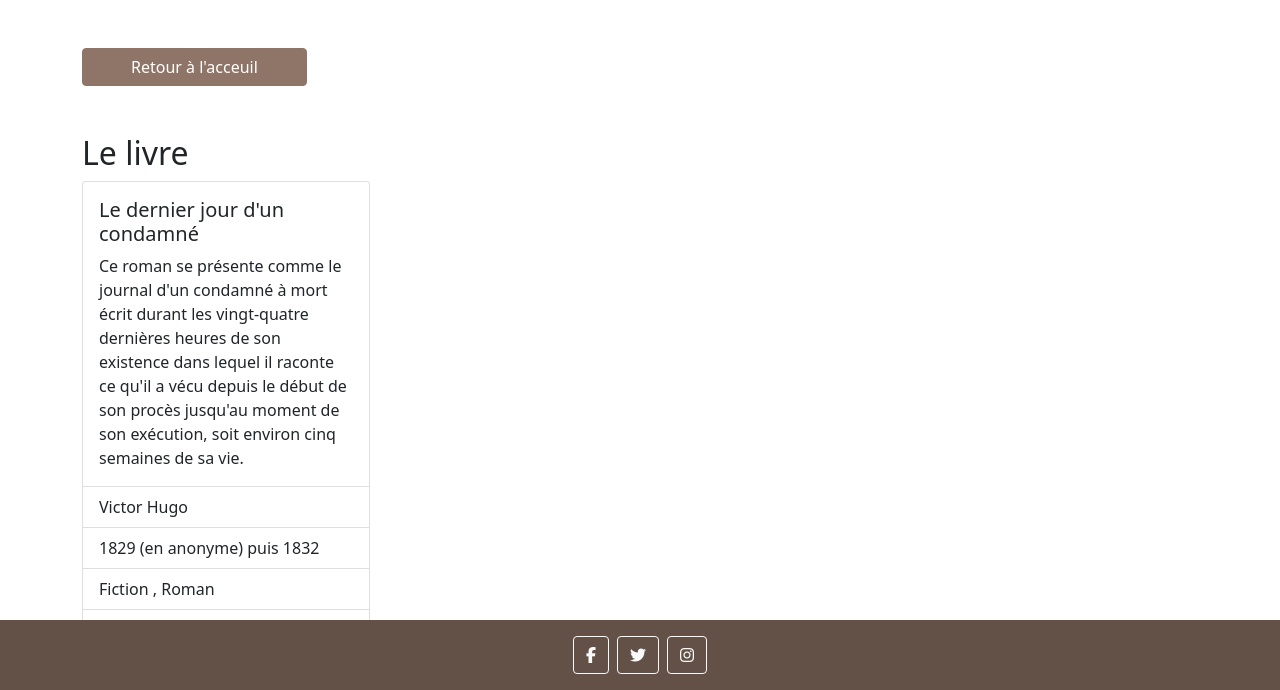
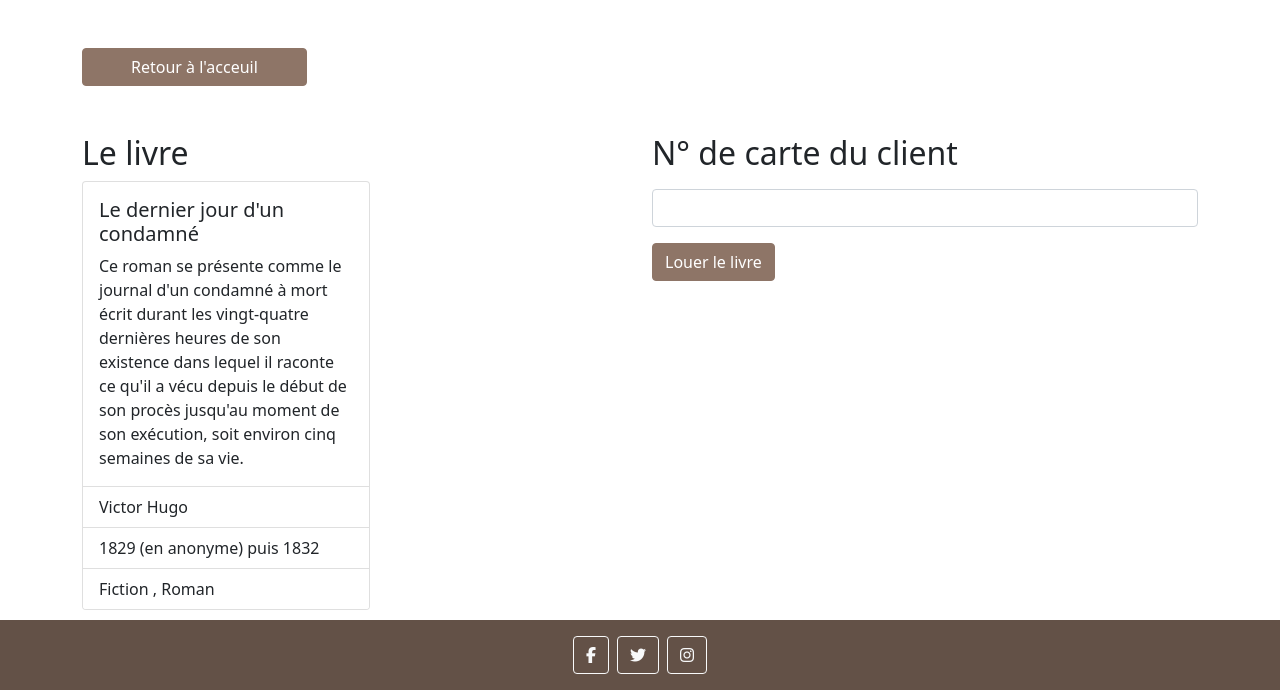
Before and after one commit to AlexisFioreCode/ProjetLibrary, a PHP site: page /book.php?index=1 in a window 1280 px wide. Shown: the part 110-800 px from the top of the page. Run offline with PHP 8.4, Linux system fonts and the light colour scheme; data comes from the database, SQL or seed files in the repository; some libraries are stand-ins or nearby versions.

Commit message:
update books done

```diff
--- a/book.php
+++ b/book.php
@@ -12,6 +12,16 @@ if(isset($_GET["index"]) && !empty($_GET["index"])) {
    $book= $bookManager->getBook($_GET["index"]);
 }
 
+if(!empty($_POST)) {
+   $peopleManager = new PeopleManager;
+   $people = $peopleManager->getPeopleByCard_number($_POST["card_number"]);
+   $result = $bookManager->updateBookStatus("yes" , $people->getId(), $_GET["index"] );
+   if ($result) {
+      header('Location: index.php');
+   }
+}
+
+
 
 require "view/bookView.php";
 ?>
--- a/model/bookManager.php
+++ b/model/bookManager.php
@@ -54,8 +54,14 @@ class BookManager {
   }
 
   // Met à jour le statut d'un livre emprunté
-  public function updateBookStatus() {
-
+  public function updateBookStatus(string $borrowed , ?int $people_id, int $book_id ) {
+    $query = $this->db->prepare("UPDATE books SET borrowed = :borrowed , people_id = :people_id WHERE id = :book_id ");
+        $result = $query->execute([
+            "borrowed"=> $borrowed,
+            "people_id" => $people_id,
+            "book_id"=> $book_id
+        ]);
+        return $result;
   }
 
   public function deleteBook(int $book_id) {
--- a/model/peopleManager.php
+++ b/model/peopleManager.php
@@ -5,7 +5,7 @@ class PeopleManager {
   private PDO $db;
 
   public function __construct() {
-      $this->db = new PDO('mysql:host=localhost;dbname=library_php2', 'root', '');
+      $this->db = new PDO('mysql:host=localhost;dbname=library_php', 'root', '');
   }
 
   // Récupère tous les utilisateurs
@@ -19,7 +19,13 @@ class PeopleManager {
   }
 
   // Récupère un utilisateur par son code personnel
-  public function getUser() {
-
+  public function getPeopleByCard_number(int $card_number) {
+    $query= $this->db->prepare("SELECT * FROM people WHERE card_number=:card_number");
+        $query->execute([
+            "card_number" =>  $card_number
+         ]);
+        $response = $query->fetch(PDO::FETCH_ASSOC);
+        $result = new People ($response);
+        return $result;
   }
 }
--- a/view/bookView.php
+++ b/view/bookView.php
@@ -3,10 +3,10 @@ require "layout/header.php";
 ?>
 
 <a class="btn btn-dark text-white px-5 mb-5" href="index.php">Retour à l'acceuil</a>
+<?php if(is_array($book)): ?>
 <div class="row">
     <div class="col">
         <h2>Le livre</h2>
-        <?php if(is_array($book)): ?>
         <div class="card" style="width: 18rem;">
             <div class="card-body">
                 <h5 class="card-title"><?php echo $book[0]->getBook_name(); ?></h5>
@@ -18,7 +18,7 @@ require "layout/header.php";
                 <li class="list-group-item"><?php echo $book[0]->getCategory() ?></li>
             </ul>
             <div class="card-body">
-            <a class="btn btn-danger text-white px-5" href="">Changer son statut </a>
+            <a href="returnbook.php?index=<?php echo $book[0]->getId();?>" class="btn btn-danger text-white px-5" href="">Rendre le livre</a>
             </div>
         </div>
     </div>
@@ -35,7 +35,11 @@ require "layout/header.php";
             </ul>
         </div>
     </div>
+</div>
 <?php else : ?>
+<div class="row">
+    <div class="col">
+        <h2>Le livre</h2>
         <div class="card" style="width: 18rem;">
             <div class="card-body">
                 <h5 class="card-title"><?php echo $book->getBook_name(); ?></h5>
@@ -46,13 +50,21 @@ require "layout/header.php";
                 <li class="list-group-item"><?php echo $book->getCreated_date() ?></li>
                 <li class="list-group-item"><?php echo $book->getCategory() ?></li>
             </ul>
-        <div class="card-body">
-            <a class="btn btn-danger text-white px-5" href="">Changer son statut </a>
+        </div>
+    </div>
+    <div class="col">
+        <form action="" method="post">
+            <div class="mb-3">
+                <label for="card_number" class="form-label"><h2>N° de carte du client</h2></label>
+                <input type="text" class="form-control" name="card_number" required>
+            </div>
+            <button type="submit" class="btn btn-dark">Louer le livre</button>
+        </form>
+    </div>
 </div>
 <?php endif ?>
 
-    </div>
-</div>
+
 
 
 
```
Also changed, not shown: returnbook.php (added, +10 -0 lines). Lines whose indentation alone changed are shown as unchanged.
